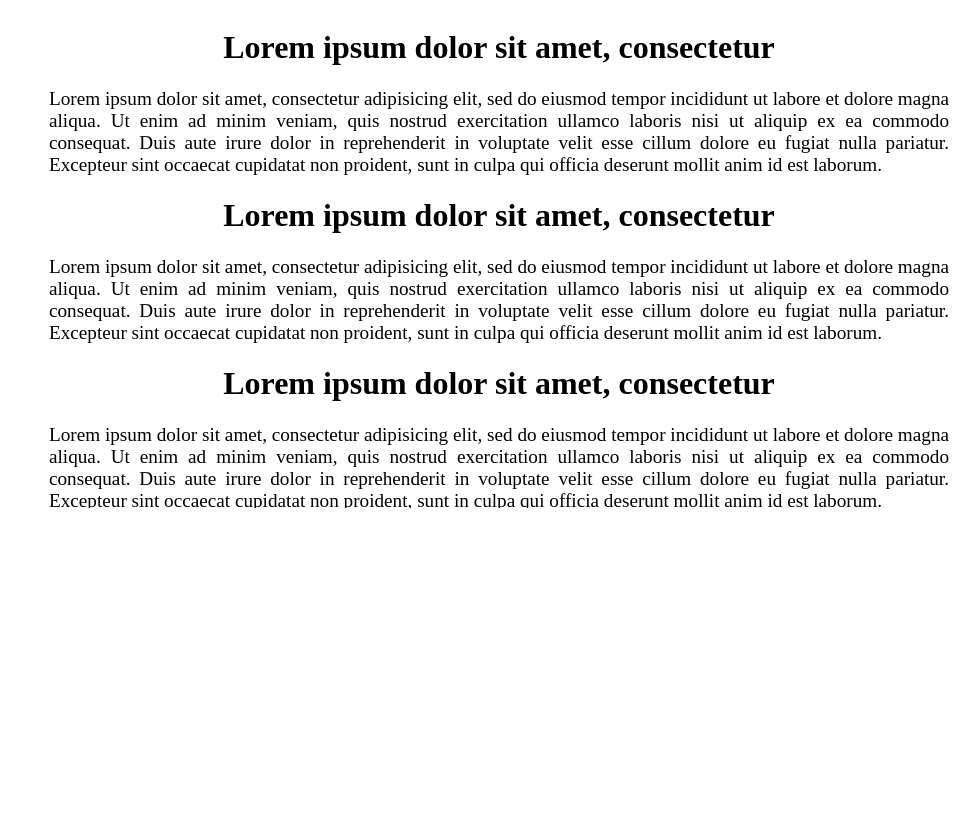
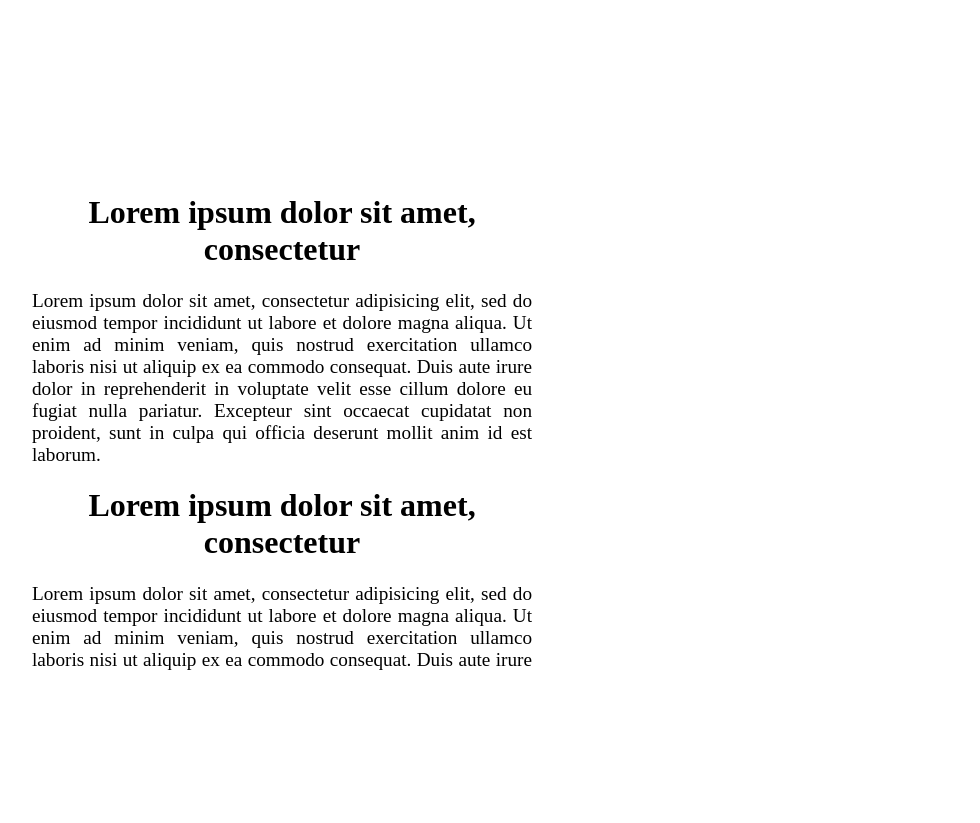
Before and after one commit to elgendy1204-zz/highlighter, a website: page demo/index.html in a window 1280 px wide. Shown: the whole page, without its empty margins (141-1121 px from the left). Before the commit the page ends 800 px from the top, so only its background shows below. Drawn offline with nearby package versions, Linux system fonts and the light colour scheme.

Commit message:
finish start drawing logic with small dimension error

```diff
--- a/demo/index.html
+++ b/demo/index.html
@@ -7,6 +7,7 @@
 		<script src="../dist/js/highlighter.js"></script>
 	</head>
 	<body>
+		<div class="upcontainer">
 			<div class="container">
 				<h1>Lorem ipsum dolor sit amet, consectetur </h1>
 				<p>
@@ -54,6 +55,7 @@
 					proident, sunt in culpa qui officia deserunt mollit anim id est laborum.
 				</p>
 			</div>
+		</div>
 		<script src="../dist/js/main.js"></script>
 	</body>
 </html>
--- a/src/sass/style.scss
+++ b/src/sass/style.scss
@@ -1,5 +1,14 @@
+div.upcontainer{
+	position: absolute;
+	left: 15px;
+	top: 15px;
+	width: 800px;
+	height: 800px;
 	div.container{
-	width: 900px;
+		position: absolute;
+		left: 150px;
+		top: 150px;
+		width: 500px;
 		height: 500px;
 		margin: 0 auto;
 		overflow-y: auto;
@@ -12,3 +21,4 @@ div.container{
 			text-align: justify;
 		}
 	}
+}
```
Also changed, not shown: dist/css/style.css, dist/js/highlighter.js, dist/js/main.js, 1 other file. Lines whose indentation alone changed are shown as unchanged.
